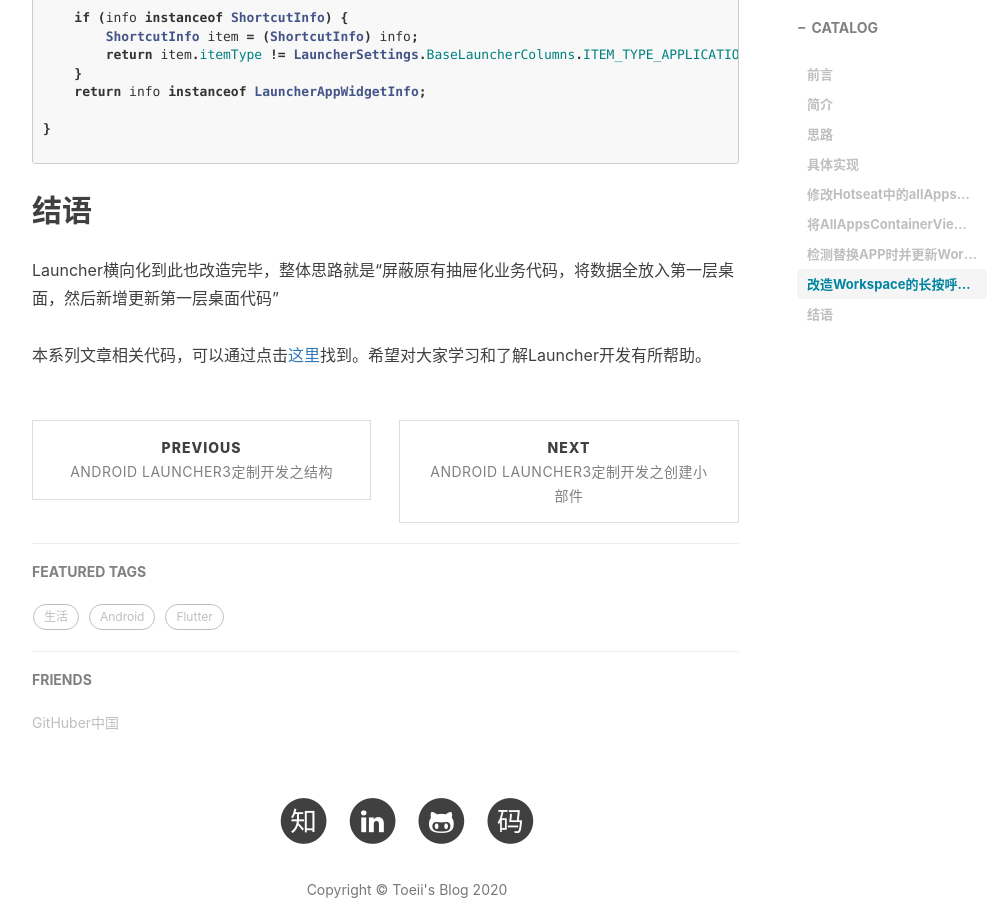
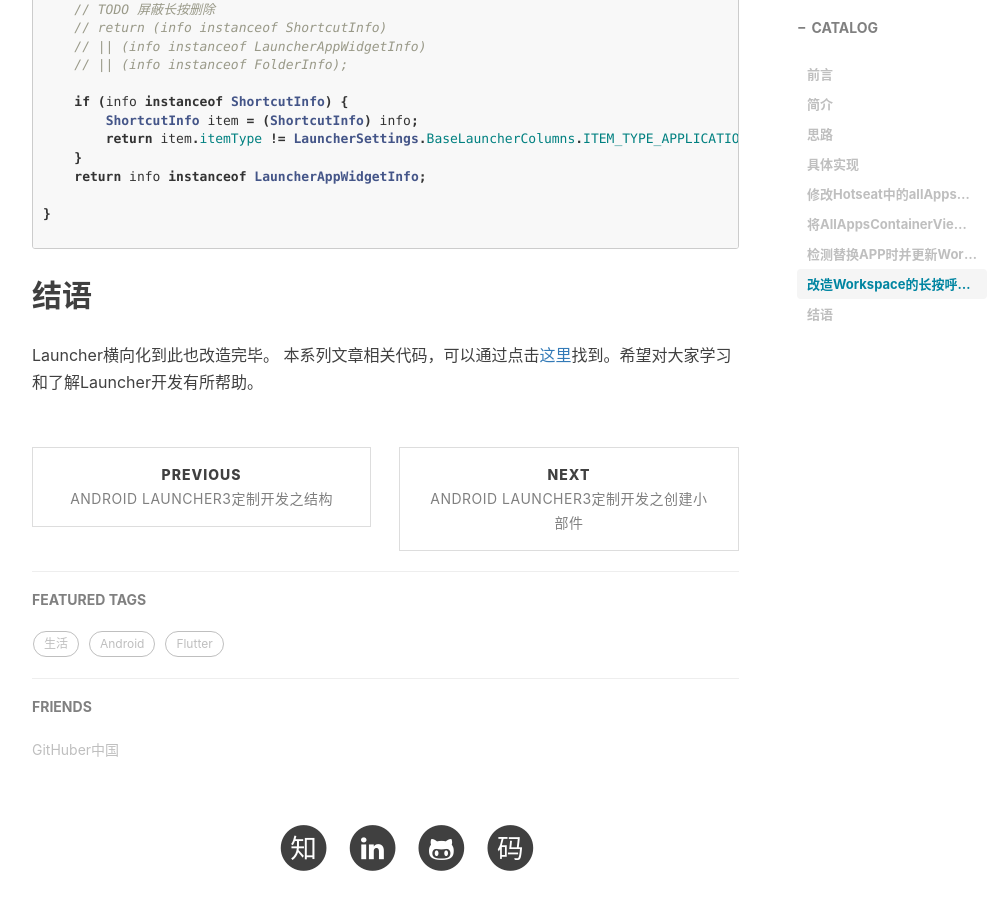
Before and after one commit to toeii/toeii.github.io, a Jekyll site: the page built from _posts/2020-05-07-Android Launcher3定制开发之改造横向化.md, in a window 1280 px wide and 900 px high, scrolled down 4911 px. Shown: the whole window, without its empty margins (233-1240 px from the left). Built offline with Jekyll 4.4.1, drawn with Linux system fonts in a browser that asks for light colours; nearby versions of some CDN libraries; comment, search, counter and statistics services are not loaded; some of the changed text lies outside the part shown.

Commit message:
commit posts

```diff
--- a/_posts/2020-05-07-Android Launcher3定制开发之改造横向化.md
+++ b/_posts/2020-05-07-Android Launcher3定制开发之改造横向化.md
@@ -238,6 +240,5 @@ public static boolean supportsDrop(Object info) {
 
 ## 结语
 
-Launcher横向化到此也改造完毕，整体思路就是“屏蔽原有抽屉化业务代码，将数据全放入第一层桌面，然后新增更新第一层桌面代码”
-
+Launcher横向化到此也改造完毕。
 本系列文章相关代码，可以通过点击[这里](https://github.com/toeii/Launcher3)找到。希望对大家学习和了解Launcher开发有所帮助。
```
Also changed, not shown: other parts of _posts/2020-05-07-Android Launcher3定制开发之改造横向化.md (+2 -0 lines), _posts/2020-05-08-Android Launcher3定制开发之创建小部件.md (+1 -1 lines).
